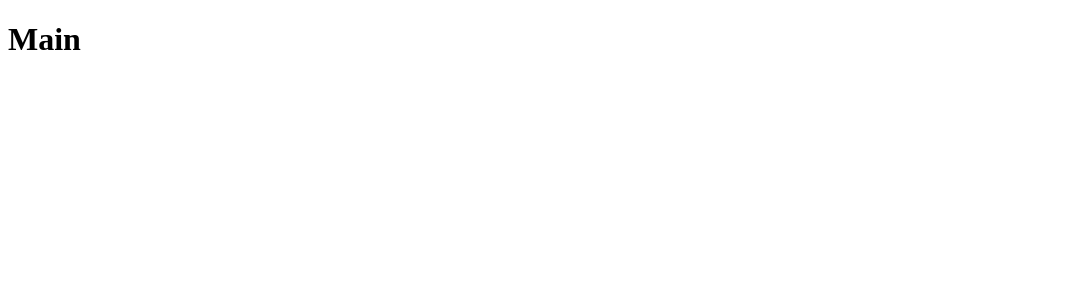
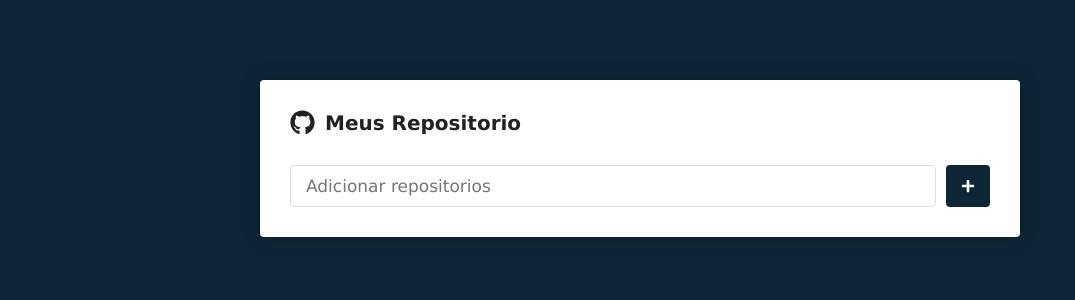
Before and after one commit to MatheusMaca/favorites-repos, a React (Create React App) app: page / in a window 1280 px wide. Shown: the top 300 px of the page, without its empty margins (0-1075 px from the left). Built offline with nearby package versions, Linux system fonts and the light colour scheme.

Commit message:
Criando page main e estilizando páginas

```diff
--- a/package.json
+++ b/package.json
@@ -8,8 +8,10 @@
     "@testing-library/user-event": "^13.2.1",
     "react": "^17.0.2",
     "react-dom": "^17.0.2",
+    "react-icons": "^4.3.1",
     "react-router-dom": "^6.2.1",
     "react-scripts": "5.0.0",
+    "styled-components": "^5.3.3",
     "web-vitals": "^2.1.0"
   },
   "scripts": {
--- a/src/App.js
+++ b/src/App.js
@@ -1,8 +1,14 @@
 import React from "react";
 import RoutesApp from "./routes";
+import GlobalStyle from "./styles/global";
 
 function App() {
-  return <RoutesApp />;
+  return (
+    <>
+      <GlobalStyle />
+      <RoutesApp />;
+    </>
+  );
 }
 
 export default App;
--- a/src/pages/Main/index.js
+++ b/src/pages/Main/index.js
@@ -1,5 +1,20 @@
 import React from "react";
+import { Container, Form, SubimitButton } from "./styles";
+import { FaGithub, FaPlus } from "react-icons/fa";
 
 export default function Main() {
-  return <h1>Main</h1>;
+  return (
+    <Container>
+      <h1>
+        <FaGithub size={25} />
+        Meus Repositorio
+      </h1>
+      <Form onSubmit={() => {}}>
+        <input type="text" placeholder="Adicionar repositorios"></input>
+        <SubimitButton>
+          <FaPlus color="#FFF" size={14} />
+        </SubimitButton>
+      </Form>
+    </Container>
+  );
 }
--- /dev/null
+++ b/src/pages/Main/styles.js
@@ -0,0 +1,46 @@
+import styled from "styled-components";
+
+export const Container = styled.div`
+  max-width: 700px;
+  background: #fff;
+  border-radius: 4px;
+  box-shadow: 0 0 20px rgba(0, 0, 0, 0.2);
+  padding: 30px;
+  margin: 80px auto;
+
+  h1 {
+    font-size: 20px;
+    display: flex;
+    align-items: center;
+    flex-direction: row;
+
+    svg {
+      margin-right: 10px;
+    }
+  }
+`;
+
+export const Form = styled.form`
+  margin-top: 30px;
+  display: flex;
+  flex-direction: row;
+
+  input {
+    flex: 1;
+    border: 1px solid #ddd;
+    padding: 10px 15px;
+    border-radius: 4px;
+    font-size: 17px;
+  }
+`;
+
+export const SubimitButton = styled.button`
+  background: #0d2636;
+  border: 0;
+  border-radius: 4px;
+  margin-left: 10px;
+  padding: 0 15px;
+  display: flex;
+  justify-content: center;
+  align-items: center;
+`;
--- /dev/null
+++ b/src/styles/global.js
@@ -0,0 +1,31 @@
+import { createGlobalStyle } from "styled-components";
+
+export default createGlobalStyle`
+*{
+    margin: 0;
+    padding: 0;
+    outline: 0;
+    box-sizing: 'border-box';
+}
+
+html, body, #root{
+    min-height: 100%;
+}
+
+body{
+    background-color: #0D2636;
+    font-size: 14px;
+    -webkit-font-smoothing: antialiased !important;
+}
+
+body, input, button{
+    color: #222;
+    font-size: 14px;
+    font-family: Verdana, Helvetica, sans-serif;
+}
+
+button{
+    cursor: pointer;
+}
+
+`;
```
Also changed, not shown: 2 other files (tests, documents, lock files or other folders).
